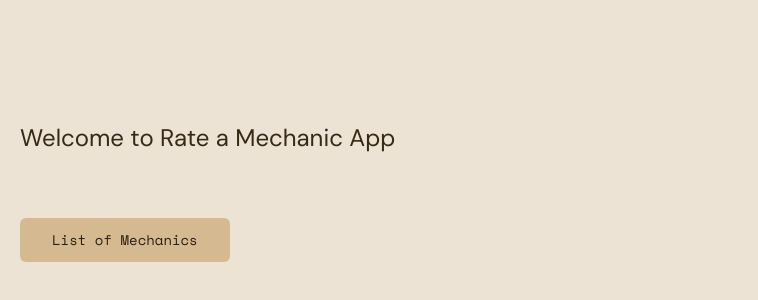
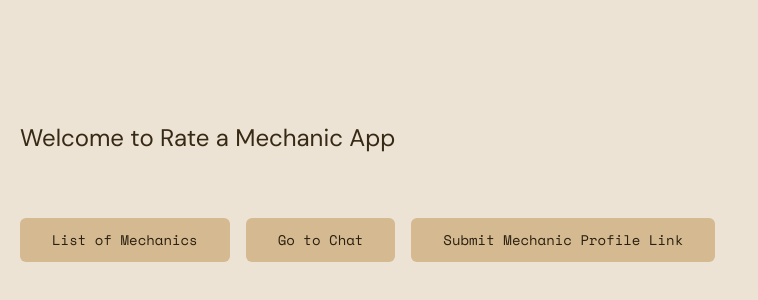
Before and after one commit to tushcmd/ram-rag, a Next.js app: page / in a window 1280 px wide. Shown: the part 208-508 px from the top of the page, without its empty margins (0-758 px from the left). Built offline with nearby package versions, Linux system fonts and the light colour scheme.

Commit message:
feat: additional page routes

```diff
--- a/app/page.js
+++ b/app/page.js
@@ -7,9 +7,15 @@ export default function Home() {
     // text-center
     <main className="justify-center min-h-screen page-container">
       <h1 className='text-2xl '>Welcome to Rate a Mechanic App</h1>
-      <div>
+      <div className='flex flex-col gap-2 md:flex-row md:space-x-2'>
         <Button size="lg">
           <Link href="/mechanics">List of Mechanics</Link>
+        </Button>
+        <Button size="lg">
+          <Link href="/chat">Go to Chat</Link>
+        </Button>
+        <Button size="lg">
+          <Link href="/submit-link">Submit Mechanic Profile Link</Link>
         </Button>
       </div>
     </main>
```
